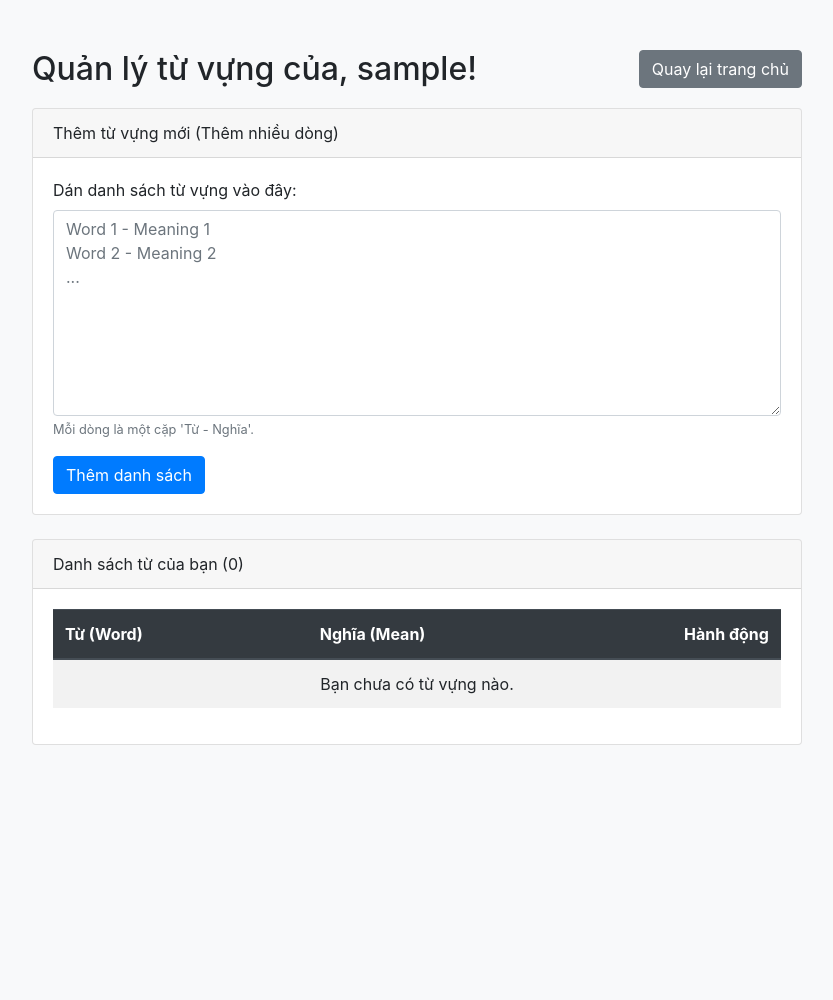
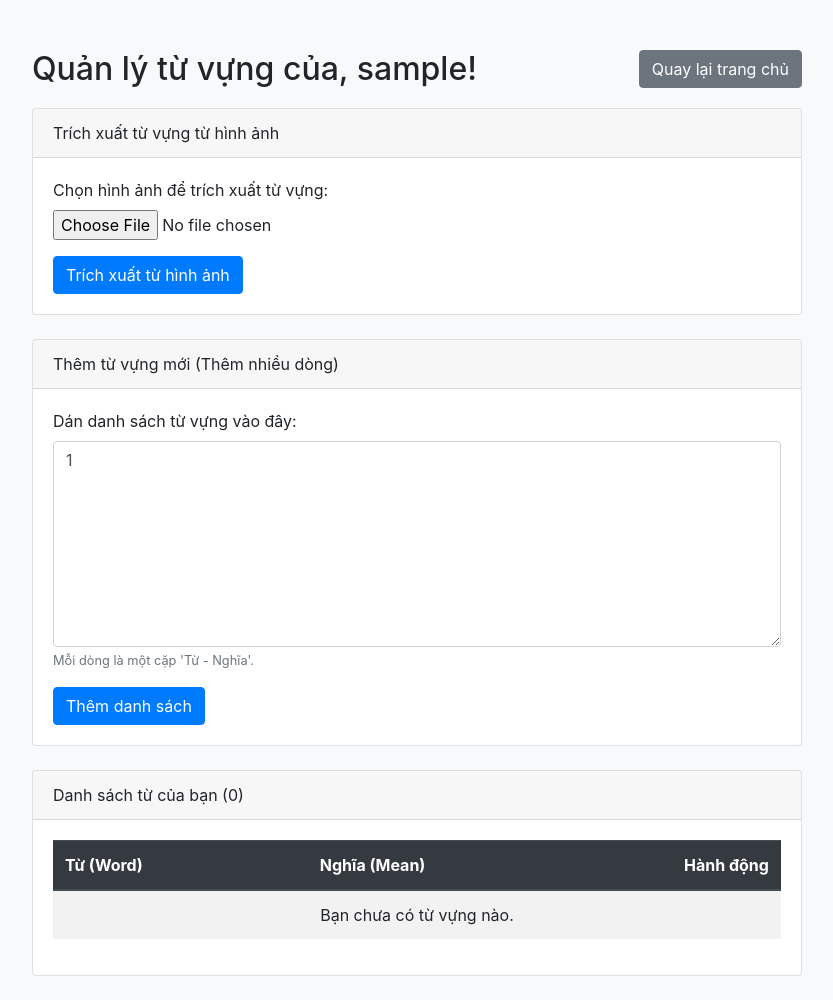
Before and after one commit to canhquydev/Vocabulary, a Flask app: page /manage_vocabulary in a window 1280 px wide. Shown: the whole page, without its empty margins (223-1056 px from the left). Before the commit the page ends 745 px from the top, so only its background shows below. Run offline with Flask 3, Linux system fonts and the light colour scheme; the visitor is signed in with stand-in values (Sample User, id 1); data that the repository does not hold is empty; some libraries are stand-ins or nearby versions.

Commit message:
update manage vocabulary

```diff
--- a/main.py
+++ b/main.py
@@ -1,9 +1,12 @@
-from flask import Flask, render_template, request, redirect, url_for, session, jsonify, flash
-import random
+import io
+import PIL.Image
+import google.generativeai as genai
 import requests
 import json
 import os
+import random # Add random import if not already present
 from functools import wraps
+from flask import Flask, render_template, request, redirect, url_for, session, jsonify, flash
 from supabase import create_client, Client
 
 app = Flask(__name__)
@@ -33,6 +36,17 @@ API_CONFIGS = [
     }
     for key in gemini_keys_str.split(',') if key.strip()
 ] if gemini_keys_str else []
+
+# Configure Gemini for vision model (using the first key from API_CONFIGS)
+gemini_vision_model = None
+if API_CONFIGS:
+    try:
+        genai.configure(api_key=API_CONFIGS[0]['key'])
+        gemini_vision_model = genai.GenerativeModel('gemini-1.5-flash')
+    except Exception as e:
+        print(f"Lỗi khi cấu hình Gemini Vision Model: {e}")
+else:
+    print("WARNING: No Gemini API keys found. Gemini Vision features will not work.")
 
 # --- Các hàm phụ trợ ---
 def generate_sentence_with_word_and_meaning(word, meaning):
@@ -83,6 +97,44 @@ def cut_sentence_around_phrase(sentence, target_phrase, word):
     before_phrase = sentence[:start_index].strip()
     after_phrase = sentence[end_index:].strip()
     return before_phrase + " " + hidden_format(word) + " " + after_phrase
+
+# --- New helper functions for image processing ---
+def get_text_from_image_gemini_vision(image_bytes):
+    if not gemini_vision_model:
+        return None, "Lỗi: Gemini Vision Model chưa được cấu hình."
+    try:
+        img = PIL.Image.open(io.BytesIO(image_bytes))
+        prompt_parts = ["Hãy trích xuất tất cả văn bản có trong hình ảnh này.", img]
+        response = gemini_vision_model.generate_content(prompt_parts)
+        if response.parts:
+            extracted_text = "".join([part.text for part in response.parts if hasattr(part, 'text')]).strip()
+            return extracted_text, None
+        else:
+            return None, "Không tìm thấy văn bản nào trong hình ảnh hoặc phản hồi rỗng từ Gemini Vision."
+    except Exception as e:
+        return None, f"Đã xảy ra lỗi khi trích xuất văn bản từ hình ảnh: {e}"
+
+def format_extracted_text_to_vocabulary(text_content):
+    if not API_CONFIGS:
+        return None, "Lỗi: Không có khóa API nào của Gemini được cấu hình."
+
+    for config in API_CONFIGS:
+        final_url = config['url'].replace('GEMINI_API_KEY', config['key'])
+        headers = {"Content-Type": "application/json"}
+        data = {"contents": [{"parts": [{"text": f"Dựa vào văn bản sau, hãy lọc ra các từ vựng và nghĩa theo định dạng 'từ vựng - nghĩa', mỗi cặp một dòng. Không viết thêm bất kỳ chữ nào khác ngoài danh sách. Văn bản: {text_content}"}]}]}
+        try:
+            response = requests.post(final_url, headers=headers, data=json.dumps(data), timeout=20)
+            if response.status_code == 200:
+                response_data = response.json()
+                generated_text = response_data.get("candidates", [{}])[0].get("content", {}).get("parts", [{}])[0].get("text", "").strip()
+                return generated_text.replace('**', ''), None
+            elif response.status_code == 429:
+                continue # Try next key
+            else:
+                return None, f"Lỗi Gemini API (Mã lỗi: {response.status_code}). Chi tiết: {response.text}"
+        except requests.RequestException as e:
+            return None, f"Lỗi kết nối mạng khi định dạng từ vựng: {e}"
+    return None, "Tất cả các khóa API Gemini đều không hoạt động hoặc bị giới hạn."
 
 # --- Decorators ---
 def login_required(f):
@@ -187,7 +239,14 @@ def home():
 def manage_vocabulary():
     user_id = session.get("user_id")
     response = supabase.table('vocabulary').select("id, word, mean").eq('user_id', user_id).order('id').execute()
-    return render_template("manage_vocabulary.html", all_vocab=response.data, username=session.get("username"))
+
+    # Get extracted vocabulary from session if available
+    extracted_vocab_display = session.pop('extracted_vocab_for_display', '') # Pop to clear after use
+
+    return render_template("manage_vocabulary.html",
+                           all_vocab=response.data,
+                           username=session.get("username"),
+                           extracted_vocab=extracted_vocab_display)
 
 @app.route("/add_vocabulary", methods=["POST"])
 @login_required
@@ -252,6 +311,44 @@ def delete_all_vocabulary():
         flash(f"Lỗi khi xóa từ vựng: {e}", "danger")
     return redirect(url_for("manage_vocabulary"))
 
+@app.route("/upload_and_extract_vocabulary", methods=["POST"])
+@login_required
+def upload_and_extract_vocabulary():
+    if 'image_file' not in request.files:
+        flash("Không có tệp hình ảnh nào được tải lên.", "danger")
+        return redirect(url_for("manage_vocabulary"))
+
+    file = request.files['image_file']
+    if file.filename == '':
+        flash("Không có tệp hình ảnh nào được chọn.", "danger")
+        return redirect(url_for("manage_vocabulary"))
+
+    if file:
+        image_bytes = file.read()
+        extracted_text, error_vision = get_text_from_image_gemini_vision(image_bytes)
+
+        if error_vision:
+            flash(f"Lỗi trích xuất văn bản từ hình ảnh: {error_vision}", "danger")
+            return redirect(url_for("manage_vocabulary"))
+
+        if not extracted_text:
+            flash("Không tìm thấy văn bản nào trong hình ảnh.", "warning")
+            return redirect(url_for("manage_vocabulary"))
+
+        formatted_vocab, error_format = format_extracted_text_to_vocabulary(extracted_text)
+
+        if error_format:
+            flash(f"Lỗi định dạng từ vựng: {error_format}", "danger")
+            return redirect(url_for("manage_vocabulary"))
+
+        if formatted_vocab:
+            session['extracted_vocab_for_display'] = formatted_vocab
+            flash("Đã trích xuất và định dạng từ vựng từ hình ảnh.", "success")
+        else:
+            flash("Không thể định dạng từ vựng từ văn bản đã trích xuất.", "warning")
+
+    return redirect(url_for("manage_vocabulary"))
+
 # --- Chức năng của Admin ---
 @app.route("/manage_accounts")
 @admin_required
@@ -279,6 +376,11 @@ def delete_account(account_id):
     except Exception as e:
         flash(f"Lỗi khi xóa tài khoản: {e}", "danger")
     return redirect(url_for("manage_accounts"))
+
+@app.route("/admin")
+@admin_required
+def admin_page():
+    return render_template("admin.html", username=session.get("username"))
 
 # --- API cho chức năng học từ vựng ---
 def load_and_shuffle_vocabulary():
--- a/templates/manage_vocabulary.html
+++ b/templates/manage_vocabulary.html
@@ -34,13 +34,30 @@
 
         <div class="card mb-4">
             <div class="card-header">
+                Trích xuất từ vựng từ hình ảnh
+            </div>
+            <div class="card-body">
+                <form action="{{ url_for('upload_and_extract_vocabulary') }}" method="POST" enctype="multipart/form-data">
+                    <div class="form-group">
+                        <label for="image_file">Chọn hình ảnh để trích xuất từ vựng:</label>
+                        <input type="file" class="form-control-file" id="image_file" name="image_file" accept="image/*" required>
+                    </div>
+                    <button type="submit" class="btn btn-primary">Trích xuất từ hình ảnh</button>
+                </form>
+            </div>
+        </div>
+
+        <div class="card mb-4">
+            <div class="card-header">
                 Thêm từ vựng mới (Thêm nhiều dòng)
             </div>
             <div class="card-body">
                 <form action="{{ url_for('add_vocabulary') }}" method="POST">
                     <div class="form-group">
                         <label for="vocab_input_list">Dán danh sách từ vựng vào đây:</label>
-                        <textarea class="form-control" id="vocab_input_list" name="vocab_input_list" rows="8" placeholder="Word 1 - Meaning 1&#10;Word 2 - Meaning 2&#10;..."></textarea>
+                        <textarea class="form-control" id="vocab_input_list" name="vocab_input_list" rows="8" placeholder="Word 1 - Meaning 1&#10;Word 2 - Meaning 2&#10;...">{#
+                            #}{% if extracted_vocab %}{{ extracted_vocab }}{% endif %}{#
+                        #}</textarea>
                         <small class="form-text text-muted">Mỗi dòng là một cặp 'Từ - Nghĩa'.</small>
                     </div>
                     <button type="submit" class="btn btn-primary">Thêm danh sách</button>
```
